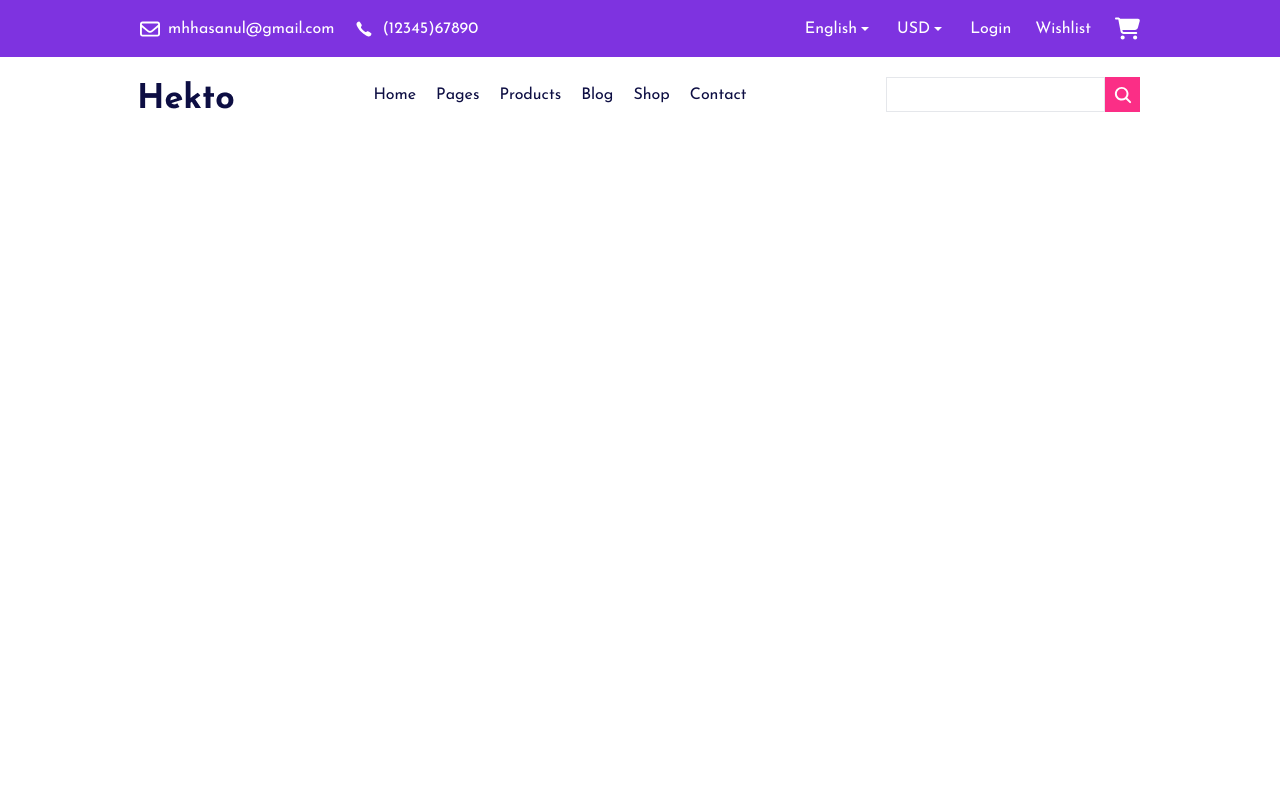
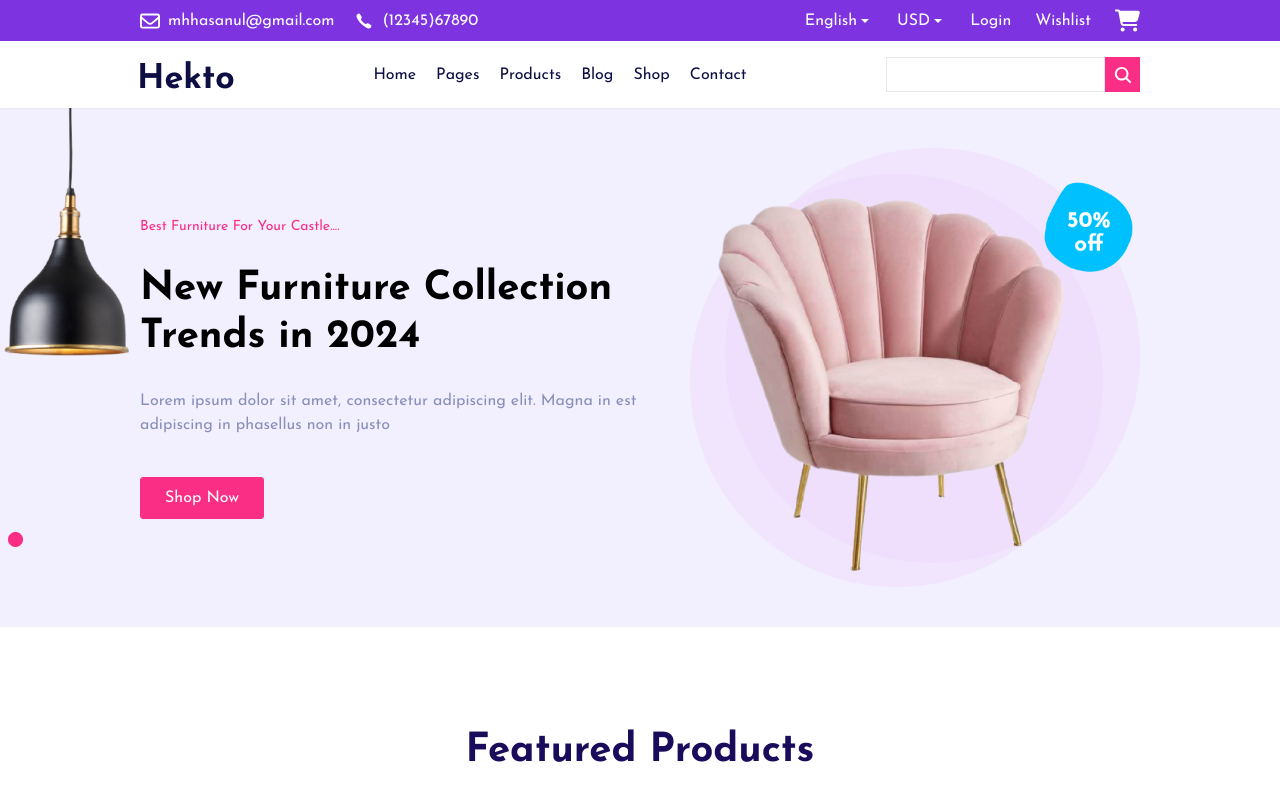
Before and after one commit to Piyashhasan/Hekto-Furniture-landing-page, a React (Vite) app: page /home in a window 1280 px wide. Shown: the top 800 px of the page. Built offline with nearby package versions, Linux system fonts and the light colour scheme.

Commit message:
feat: Banner section + responsive - Done

```diff
--- a/src/App.scss
+++ b/src/App.scss
@@ -25,13 +25,13 @@ body {
 .overly-effect {
   @apply text-center text-white py-5 z-50 fixed inset-0 bg-[rgba(251,46,134,0.9)] transition-transform duration-500 ease-in-out;
   transform: translateX(-100%);
-}
 
-.overly-effect.open {
-  transform: translateX(0);
-}
+  &.open {
+    transform: translateX(0);
+  }
 
-.overly-effect.close {
-  transform: translateX(-100%);
+  &.close {
+    transform: translateX(-100%);
+  }
 }
 /* --- Mobile nav Slide Effect end --- */
--- /dev/null
+++ b/src/components/Home/Banner/Banner.tsx
@@ -0,0 +1,58 @@
+import bannerImg from "../../../assets/image/banner-sofa.png";
+import lampImg from "../../../assets/image/lamp.png";
+import dotImg from "../../../assets/image/dot.png";
+
+const Banner = () => {
+  return (
+    <main className="w-full bg-[#F2F0FF]">
+      <div className="wrapper relative">
+        {/* --- banner main content start --- */}
+        <div className="flex items-center justify-center py-10">
+          <div className="w-[1000px] px-[10px] lg:px-0">
+            <div className="grid grid-cols-1 items-center lg:grid-cols-2">
+              {/* --- left side start --- */}
+              <div className="text-center lg:text-left">
+                <p className="text-[14px] text-[#FB2E86] font-normal leading-5">
+                  Best Furniture For Your Castle....
+                </p>
+                <h1 className="text-[32px] sm:text-[36px] md:text-[40px] font-bold leading-[48px] py-7">
+                  New Furniture Collection Trends in 2024
+                </h1>
+                <p className="text-[16px] text-[#8A8FB9] font-normal leading-6">
+                  Lorem ipsum dolor sit amet, consectetur adipiscing elit. Magna
+                  in est adipiscing in phasellus non in justo
+                </p>
+                <button className="bg-[#FB2E86] text-white mt-10 px-6 py-2 rounded-[3px] border-[1px] border-[#FB2E86] hover:bg-white hover:text-[#FB2E86] hover:border-[1px] hover:border-pink-600">
+                  Shop Now
+                </button>
+              </div>
+              {/* --- left side end --- */}
+
+              {/* --- right side start --- */}
+              <div className="hidden lg:flex justify-center lg:justify-end">
+                <img
+                  className="max-w-[450px] h-full"
+                  src={bannerImg}
+                  alt="Sofa"
+                />
+              </div>
+              {/* --- right side end --- */}
+            </div>
+          </div>
+        </div>
+        {/* --- banner main content end --- */}
+
+        {/* --- lamp image & Dot circle image --- */}
+        <div className="hidden xl:block xl:absolute xl:top-0 xl:left-[-70px] 2xl:left-[-80px] xl:z-10">
+          <img className="max-w-[280px]" src={lampImg} alt="lamp image" />
+        </div>
+        <div className="hidden xl:block xl:absolute xl:left-2 2xl:left-0 xl:bottom-20">
+          <img src={dotImg} alt="" />
+        </div>
+        {/* --- lamp image & Dot circle image --- */}
+      </div>
+    </main>
+  );
+};
+
+export default Banner;
--- /dev/null
+++ b/src/components/Home/FeatureProducts/FeatureProducts.tsx
@@ -0,0 +1,13 @@
+const FeatureProducts = () => {
+  return (
+    <section className="wrapper">
+      <div className="py-[100px]">
+        <h2 className="text-[32px] text-[#1A0B5B] text-center font-bold leading-[48px] sm:text-[36px] md:text-[40px]">
+          Featured Products
+        </h2>
+      </div>
+    </section>
+  );
+};
+
+export default FeatureProducts;
--- a/src/components/Home/MainNav/MainNav.tsx
+++ b/src/components/Home/MainNav/MainNav.tsx
@@ -1,4 +1,3 @@
-import "./mainNav.scss";
 import nav_logo from "../../../assets/image/nav-logo.png";
 import { Link } from "react-router-dom";
 import { IoSearch } from "react-icons/io5";
@@ -10,7 +9,7 @@ const MainNav = () => {
   const [toggleMobileMenu, setToggleMobileMenu] = useState<boolean>(false);
 
   return (
-    <nav className="bg-white py-5 text-[#0d0e43]">
+    <nav className="sticky top-0 z-50 w-full bg-white py-4 text-[#0d0e43] shadow-sm">
       <div className="wrapper">
         <div className="flex justify-center">
           <div className="w-[1000px] flex items-center justify-between px-[10px] lg:px-0">
--- a/src/components/Home/TopNav/TopNav.tsx
+++ b/src/components/Home/TopNav/TopNav.tsx
@@ -1,4 +1,3 @@
-import "./topNav.scss";
 import { FaRegEnvelope } from "react-icons/fa6";
 import { IoIosCall, IoMdArrowDropdown } from "react-icons/io";
 import { FaCartShopping } from "react-icons/fa6";
@@ -6,10 +5,10 @@ import { Link } from "react-router-dom";
 
 const TopNav = () => {
   return (
-    <nav className="bg-[#7E33E0] text-white hidden md:block">
+    <nav className="w-full bg-[#7E33E0] text-white hidden md:block">
       <div className="wrapper">
         <div className="flex justify-center items-center">
-          <div className="w-[1000px] flex flex-wrap justify-between items-center py-4 px-[10px] lg:px-0">
+          <div className="w-[1000px] flex flex-wrap justify-between items-center py-2 px-[10px] lg:px-0">
             <div className="flex items-center gap-5">
               <div className="flex items-center gap-2 cursor-pointer hover:text-[#FB2E86]">
                 <FaRegEnvelope className="text-xl" />
--- a/src/pages/Home/Home.tsx
+++ b/src/pages/Home/Home.tsx
@@ -1,3 +1,5 @@
+import Banner from "../../components/Home/Banner/Banner";
+import FeatureProducts from "../../components/Home/FeatureProducts/FeatureProducts";
 import MainNav from "../../components/Home/MainNav/MainNav";
 import TopNav from "../../components/Home/TopNav/TopNav";
 
@@ -6,6 +8,8 @@ const Home = () => {
     <>
       <TopNav />
       <MainNav />
+      <Banner />
+      <FeatureProducts />
     </>
   );
 };
--- a/src/reusable/MobileNav/MobileNav.tsx
+++ b/src/reusable/MobileNav/MobileNav.tsx
@@ -15,7 +15,7 @@ const MobileNav = ({ toggleMobileMenu, setToggleMobileMenu }: Props) => {
         onClick={() => setToggleMobileMenu(!toggleMobileMenu)}
         className="flex justify-end"
       >
-        <ImCross className="text-2xl cursor-pointer text-[#0d0e43] mr-[12px] mt-[5px]" />
+        <ImCross className="text-2xl cursor-pointer text-[#0d0e43] mr-[12px] mt-[3px]" />
       </div>
       <div>
         <ul className="flex flex-col items-center gap-5 py-10 text-[#0d0e43] text-xl font-semibold h-full">
@@ -44,7 +44,7 @@ const MobileNav = ({ toggleMobileMenu, setToggleMobileMenu }: Props) => {
             </div>
           </li>
           <li onClick={() => setToggleMobileMenu(!toggleMobileMenu)}>
-            <div className="flex items-center justify-center gap-2 mt-2">
+            <div className="flex items-center justify-center gap-2">
               <IoIosCall className="text-xl" />
               <span>(12345)67890</span>
             </div>
```
Also changed, not shown: src/components/Home/MainNav/mainNav.scss (deleted), src/components/Home/TopNav/topNav.scss (deleted).
